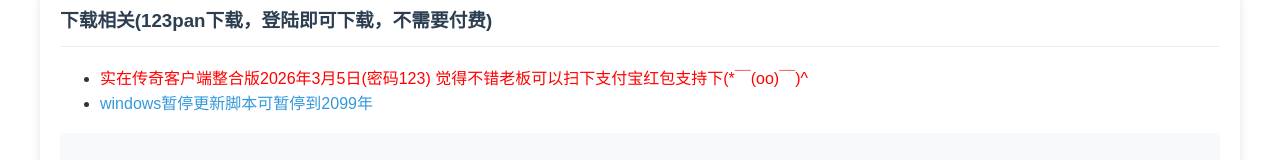
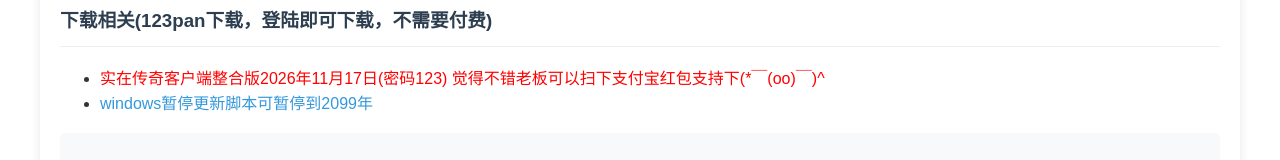
Before and after one commit to zwyzzz888/mirmaptime-h5, a plain HTML site: page shizai.html in a window 1280 px wide. Shown: the part 1517-1677 px from the top of the page. Drawn offline with Linux system fonts and the light colour scheme.

Commit message:
更新客户端地址 修复怪物mon20 增加魔力手镯 修复发型

```diff
--- a/shizai.html
+++ b/shizai.html
@@ -95,7 +95,7 @@
     <div class="container">
         <h3>下载相关(123pan下载，登陆即可下载，不需要付费)</h3>
         <ul>
-            <li><a href="https://www.123865.com/s/UoC0Vv-hskl3" target="_blank" style="color: red;" >实在传奇客户端整合版2026年3月5日(密码123) 觉得不错老板可以扫下支付宝红包支持下(*￣(oo)￣)^</a></li>
+            <li><a href="https://1812615862.share.123pan.cn/123pan/UoC0Vv-Cfjz3" target="_blank" style="color: red;" >实在传奇客户端整合版2026年11月17日(密码123) 觉得不错老板可以扫下支付宝红包支持下(*￣(oo)￣)^</a></li>
             <li><a href="https://www.123865.com/s/UoC0Vv-DFQl3" target="_blank">windows暂停更新脚本可暂停到2099年</a></li>
         </ul>
         <div style="background-color: #f8f9fa; padding: 15px; border-radius: 5px; margin: 15px 0;">
```
